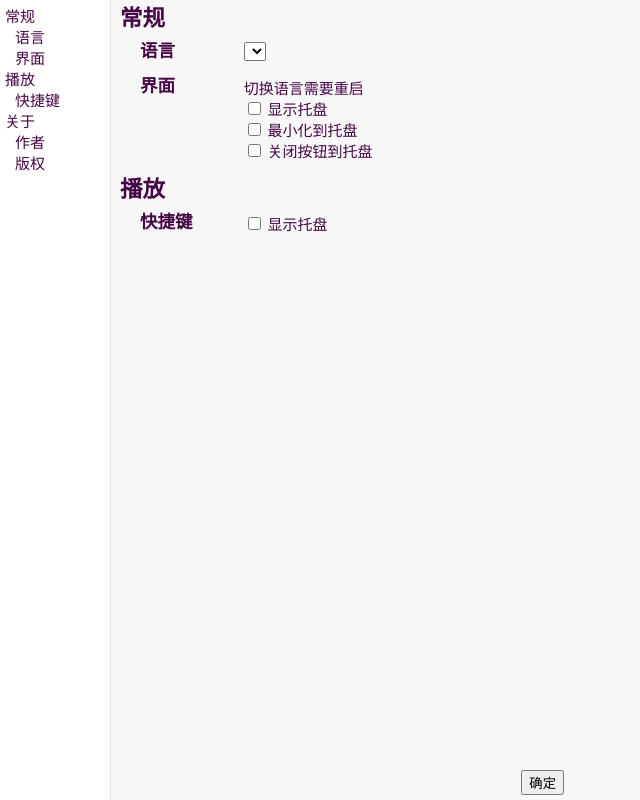
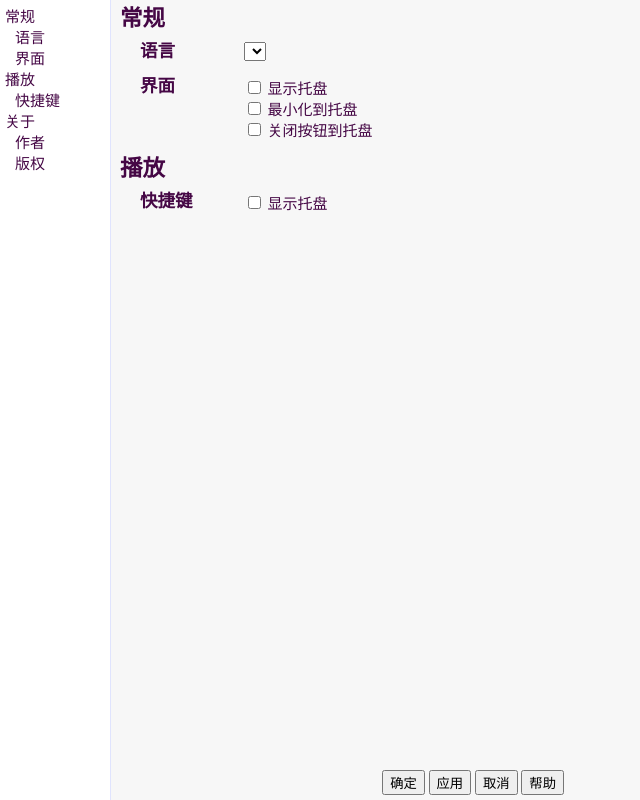
Before and after one commit to undeadway/modellplayer, an Electron app: page res/html/perferences.html in a window 1280 px wide. Shown: the whole page, without its empty margins (0-640 px from the left). Drawn offline with nearby package versions, Linux system fonts and the light colour scheme.

Commit message:
1. 添加按钮 2. 删除重启界面的提示

```diff
--- a/res/html/perferences.html
+++ b/res/html/perferences.html
@@ -114,7 +114,6 @@
 				<ul>
 					<li><h3>界面</h3></li>
 					<li>
-						切换语言需要重启
 						<div>
 							<input type="checkbox" value="" id="show-tray" />
 							<label for="show-tray" id="show-tray-label">显示托盘</label>
@@ -142,6 +141,9 @@
 			</div>
 			<div class="btn-box">
 				<button>确定</button>
+				<button>应用</button>
+				<button>取消</button>
+				<button>帮助</button>
 			</div>
 		</div>
 	 </div>
```
